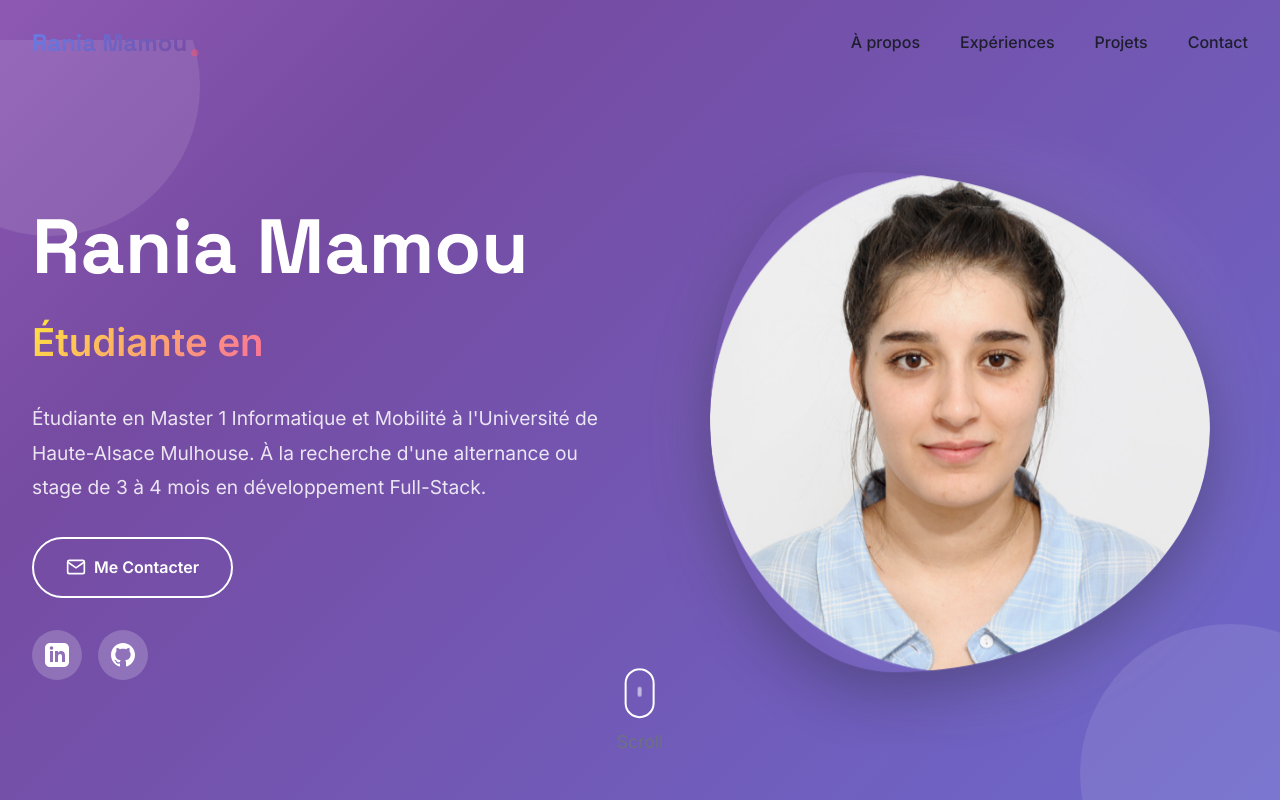
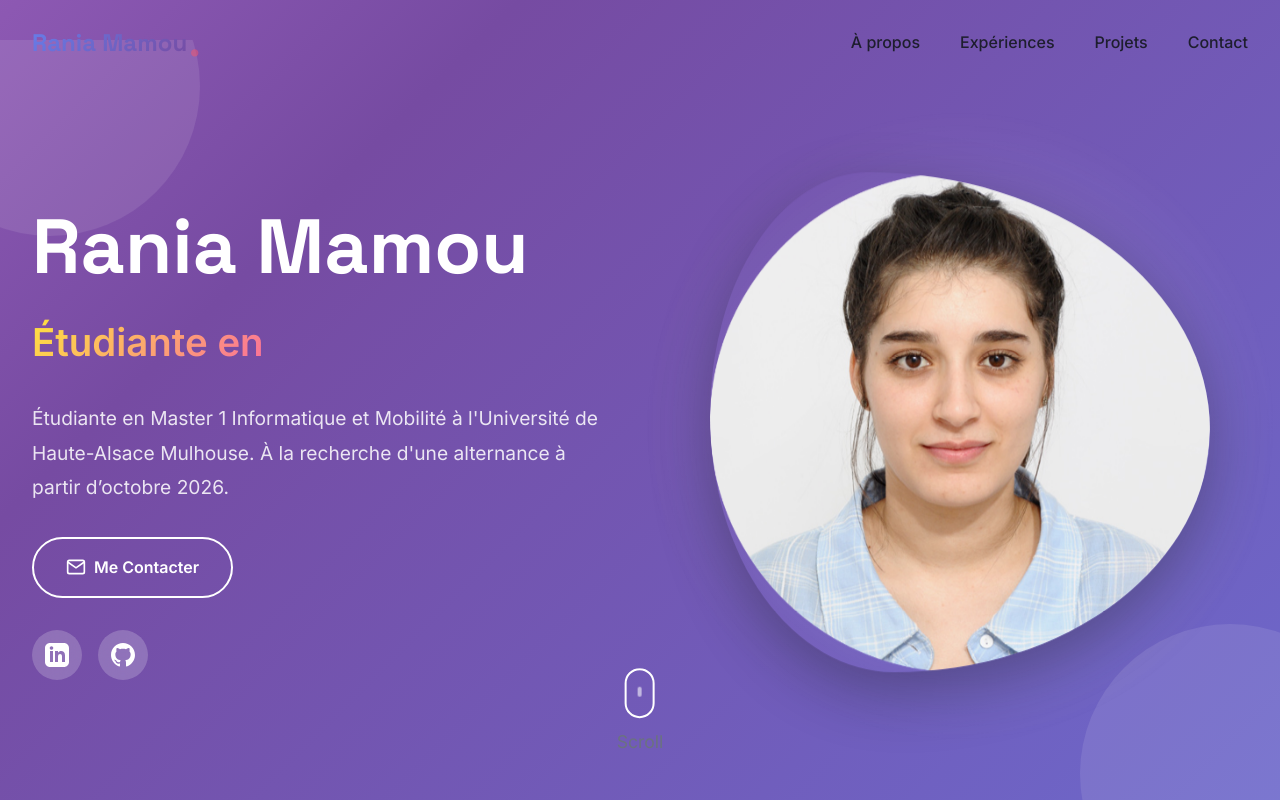
Before and after one commit to rania250/rania-portfolio, a Vue app: page / in a window 1280 px wide. Shown: the top 800 px of the page. Built offline with nearby package versions, Linux system fonts and the light colour scheme; the HTML template or start-up script is replaced by a standard one.

Commit message:
ajustement

```diff
--- a/src/components/HeroSection.vue
+++ b/src/components/HeroSection.vue
@@ -10,8 +10,8 @@
         </p>
         <p class="hero-description">
           Étudiante en Master 1 Informatique et Mobilité à l'Université de
-          Haute-Alsace Mulhouse. À la recherche d'une alternance ou stage de 3 à
-          4 mois en développement Full-Stack.
+          Haute-Alsace Mulhouse. À la recherche d'une alternance à partir
+          d’octobre 2026.
         </p>
 
         <div class="hero-buttons">
```
